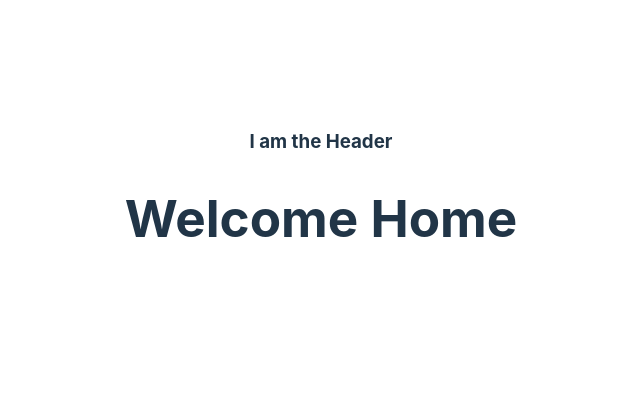
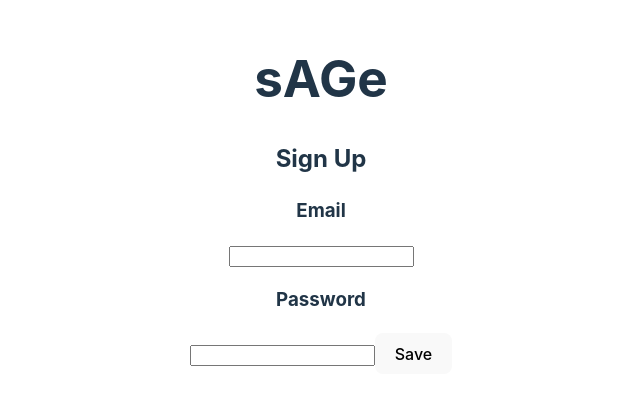
Before and after one commit to Angry-Bob/november-hackathon, a React (Vite) app in the folder frontend/hackathon-thon/: page / in a window 1280 px wide. Shown: the part 205-610 px from the top of the page, without its empty margins (319-959 px from the left). Built offline with nearby package versions, Linux system fonts and the light colour scheme.

Commit message:
rendering homepage

```diff
--- a/frontend/hackathon-thon/src/components/Header.jsx
+++ b/frontend/hackathon-thon/src/components/Header.jsx
@@ -3,7 +3,7 @@ import React from 'react'
 export default function Header () {
     return (
         <div>
-            <h3>I am the Header</h3>
+            <h1>sAGe</h1>
         </div>
     )
 }
--- a/frontend/hackathon-thon/src/components/Home.jsx
+++ b/frontend/hackathon-thon/src/components/Home.jsx
@@ -3,7 +3,16 @@ import { Link } from 'react-router-dom'
 const Home = () => {
     return (
         <div>
-            <h1>Welcome Home</h1>
+            <div>
+                <h2>Sign Up</h2>
+            </div>
+            <div>
+                <h3>Email</h3>
+                <input type = "email" id = "email"></input>
+                <h3>Password</h3>
+                <input type = "password" id = "password"></input>
+                <button id = "submit">Save</button>
+            </div>
         </div>
     )
 }
```
